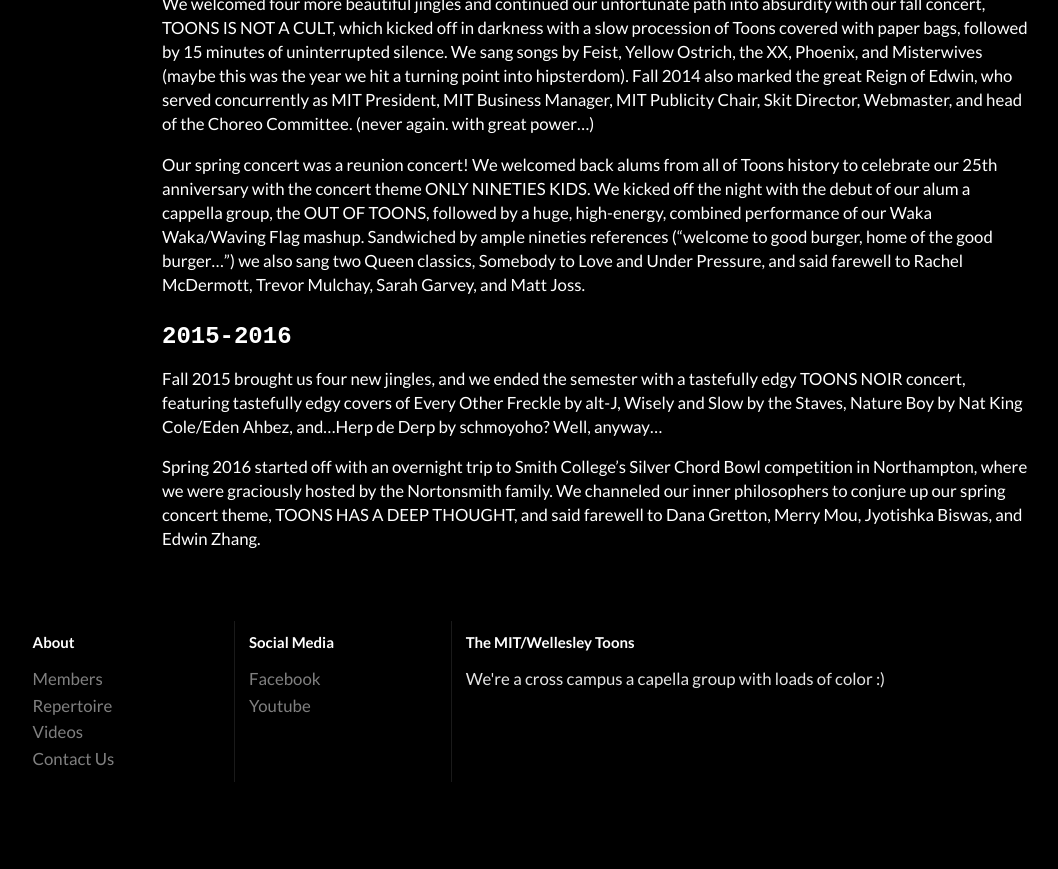
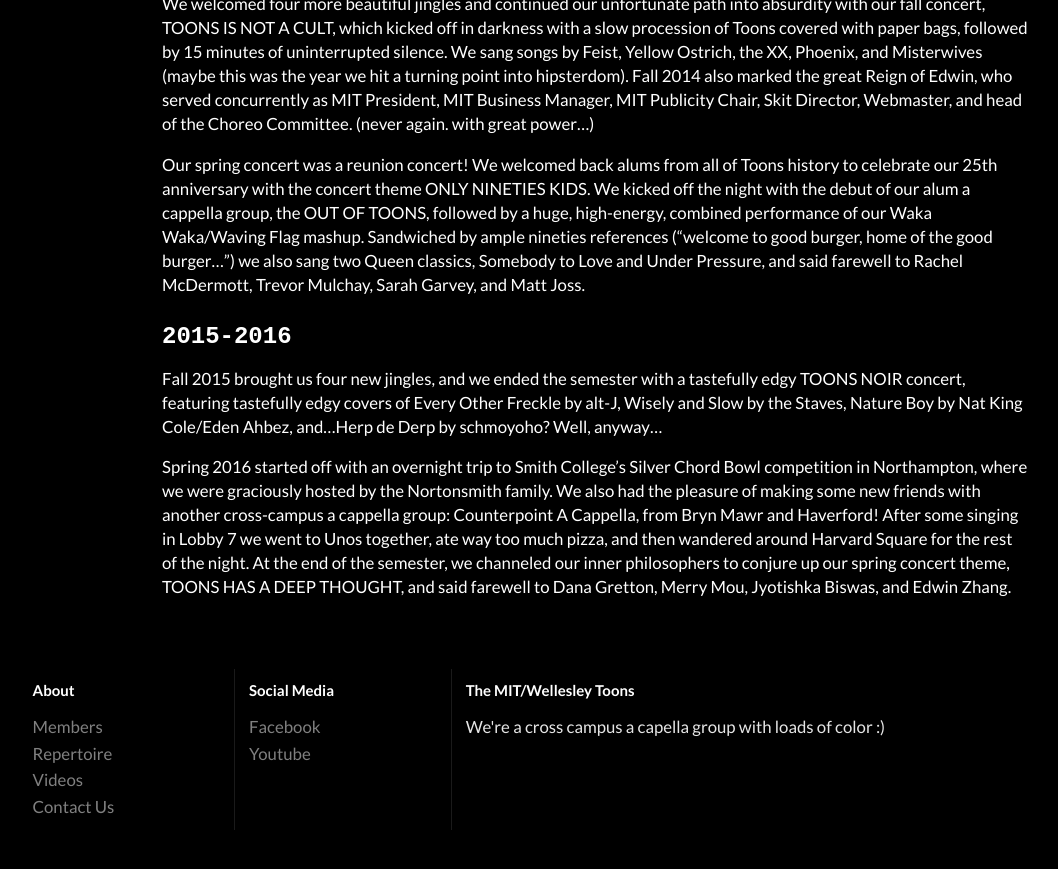
Before and after one commit to mitwellesleytoons/toons, a Jekyll site: the page built from about/index.md, in a window 1280 px wide and 900 px high, scrolled down 5863 px. Shown: the top 869 px of the window, without its empty margins (44-1102 px from the left). Built offline with Jekyll 4.4.1, drawn with Linux system fonts in a browser that asks for light colours; nearby versions of some CDN libraries.

Commit message:
about images

```diff
--- a/about/index.md
+++ b/about/index.md
@@ -128,4 +128,4 @@
 
 Fall 2015 brought us four new jingles, and we ended the semester with a tastefully edgy TOONS NOIR concert, featuring tastefully edgy covers of Every Other Freckle by alt-J, Wisely and Slow by the Staves, Nature Boy by Nat King Cole/Eden Ahbez, and...Herp de Derp by schmoyoho? Well, anyway...
 
-Spring 2016 started off with an overnight trip to Smith College's Silver Chord Bowl competition in Northampton, where we were graciously hosted by the Nortonsmith family. We channeled our inner philosophers to conjure up our spring concert theme, TOONS HAS A DEEP THOUGHT, and said farewell to Dana Gretton, Merry Mou, Jyotishka Biswas, and Edwin Zhang.
+Spring 2016 started off with an overnight trip to Smith College's Silver Chord Bowl competition in Northampton, where we were graciously hosted by the Nortonsmith family. We also had the pleasure of making some new friends with another cross-campus a cappella group: Counterpoint A Cappella, from Bryn Mawr and Haverford! After some singing in Lobby 7 we went to Unos together, ate way too much pizza, and then wandered around Harvard Square for the rest of the night. At the end of the semester, we channeled our inner philosophers to conjure up our spring concert theme, TOONS HAS A DEEP THOUGHT, and said farewell to Dana Gretton, Merry Mou, Jyotishka Biswas, and Edwin Zhang.
```
Also changed, not shown: assets/images/about/about1.jpg (added), assets/images/about/about2.jpg (added).
